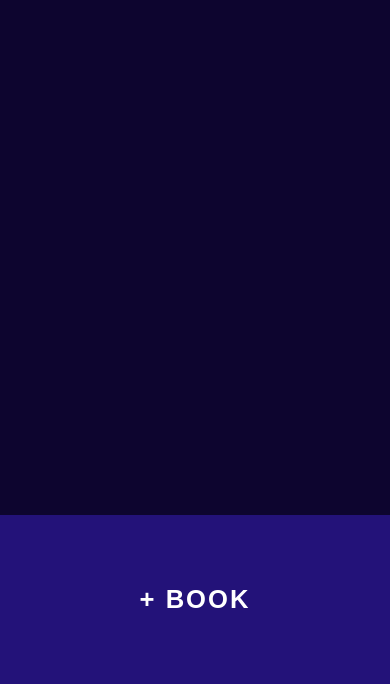
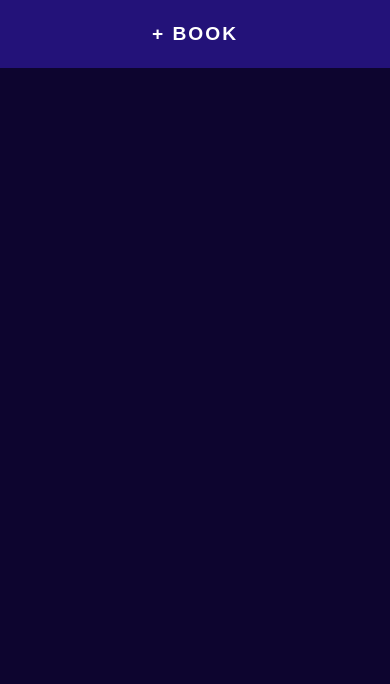
Before and after one commit to saskiabt/library, a website: page index.html in a window 390 px wide. Shown: the part 160-844 px from the top of the page. Drawn offline with nearby package versions, Linux system fonts and the light colour scheme; a web font is replaced by a local one.

Commit message:
reworked styling to make suitable for mobile and more streamlined

```diff
--- a/index.html
+++ b/index.html
@@ -8,7 +8,7 @@
     <link rel="stylesheet" href="styles.css">
     <link rel="stylesheet" href="https://use.typekit.net/lnn4qbi.css">
     <link rel="stylesheet" href="https://fonts.googleapis.com/css2?family=Material+Symbols+Outlined:opsz,wght,FILL,GRAD@20..48,100..700,0..1,-50..200" />
-    <link rel='stylesheet' media='screen and (min-width: 100px) and (max-width: 700px) and (min-height: 400px) and (max-height: 1000px)' href='mobile.css'>
+    <link rel='stylesheet' media='screen and (max-width: 700px)' href='mobile.css'>
 </head>
 <body>
     <div id = "body-content" class = "blur">
@@ -18,13 +18,12 @@
                 <span>Saskia Binder</span>
             </div>
         </div>
-        <div id = "hero">
-            <div id="library-wrapper"></div>
-        </div>
-        <div id = "footer">
+        <div id="hero-and-footer">
             <div id = "button-box">
                 <button id = "create-book-button">+ BOOK</button>
-                <!-- <button id = "clear-button">Clear</button> -->
+            </div>
+            <div id = "hero">
+                <div id="library-wrapper"></div>
             </div>
         </div>
     </div>
@@ -78,8 +77,8 @@
                 </div>
                 <div>
                     <li id = "list-item-6">
+                        <button id = "submit-btn" class = "cancel-submit">Submit</button>
                         <button id = "cancel-btn" class = "cancel-submit">Cancel</button>
-                        <button id = "submit-btn" class = "cancel-submit">Submit</button>
                     </li>
                 </div>
             </ul>
--- a/mobile.css
+++ b/mobile.css
@@ -4,12 +4,10 @@
     text-shadow: 0px 0.5px 0.05px #ffd3d3;
 }
 
-.popup-form-wrapper {
 
-}
 
 #form-container {
-height: 80vh;
+height: 65vh;
 /* width: 100vw; */
 top: 50%;
 font-size: 4vw;
@@ -120,31 +118,10 @@ label {
 }
 
 #create-book-button {
-    box-sizing: border-box;
-    color: white;
     display: flex;
-    font-size: 1.6rem;
-    font-weight: 700;
-    letter-spacing: 2px;
+    flex-direction: row;
     justify-content: center;
-    /* align-items: flex-start;
-    text-align: center; */
-    width: 100%;
-    height: 20vh;
-    max-width: 100%;
-    padding-top: 20px;
-    padding-bottom: 20px;
-    background-color: rgb(35 18 121);
     align-items: center;
-}
-
-#create-book-button::after{
-    position: inherit;
-    /* width: 100vw; */
-    border: none;
-    content: none;
-    padding-bottom: 20px;
-
 }
 
 #create-book-button:active {
@@ -154,3 +131,14 @@ label {
 #signature {
     font-size: .9em;
 }
+
+#player-one-wrapper > div:nth-child(3) {
+    display: flex;
+    align-self: center;
+    justify-content: center;
+}
+
+#hero-and-footer {
+    display: flex;
+    flex-direction: column;
+}
--- a/styles.css
+++ b/styles.css
@@ -13,7 +13,7 @@ body {
     display: flex;
     flex-direction: column;
     min-height: 100vh;
-    justify-content: space-between;
+    /* justify-content: space-between; */
     width: 100%;
     background-color: #0d052f
 }
@@ -50,11 +50,12 @@ body {
 }
 
 #button-box {
-    margin-bottom: 30px;
-    margin-right: 20px;
+    /* margin-bottom: 30px;
+    margin-right: 20px; */
     display: flex;
-    justify-content: space-between;
+    /* justify-content: space-between; */
     gap: 20px;
+    width: 100vw;
 }
 
 button {
@@ -67,55 +68,34 @@ button {
 }
 
 #create-book-button {
-    padding: 13px 27px;
-    padding-top: 2px;
-    font-family: balto, sans-serif;
-    font-variant: small-caps;
+    font-family: balto,sans-serif;
+    font-size: 1.2rem;
+    font-weight: 700;
     font-style: normal;
-    background-color: rgb(13, 45, 161);
-    box-sizing: border-box;
+    letter-spacing: 2px;
+    background-color: rgb(35, 18, 121);
     color: white;
     display: flex;
-    font-size: 1.2rem;
-    font-weight: 700;
-    letter-spacing: 2px;
+    flex-direction: row;
     justify-content: center;
-    text-align: center;
+    align-items: center;
+    height: 8vh;
+    padding: 20px 0px;
     width: 100%;
-    max-width: 380px;
-    position: sticky;
-    top: 4rem;
     cursor: pointer;
     user-select: none;
     touch-action: manipulation;
-    border-width: 0px;
-    border-style: solid;
-    border-color: rgb(255, 255, 255);
-    border-image: initial;
-    text-decoration: none solid rgb(0, 0, 0);
-    bottom: 30px;
     visibility: visible;
 
+    border: none;
 }
 
 #create-book-button:focus {
     outline: 0;
 }
 
-#create-book-button:after {
-    content: '';
-    position: absolute;
-    border: 2px solid #3ed21f;
-    bottom: 4px;
-    left: 4px;
-    width: calc(100% - 1px);
-    height: calc(100% - 1px);
-}
 
-#create-book-button:hover:after {
-    bottom: 2px;
-    left: 2px;
-}
+
 
 #create-book-button:hover {
     background-color: #c4d3fc;
@@ -304,7 +284,7 @@ button {
 }
 
 .read-button:hover {
-    border: 1px inset yellow;
+    /* border: 1px inset yellow; */
 }
 
 .book-is-read {
```
